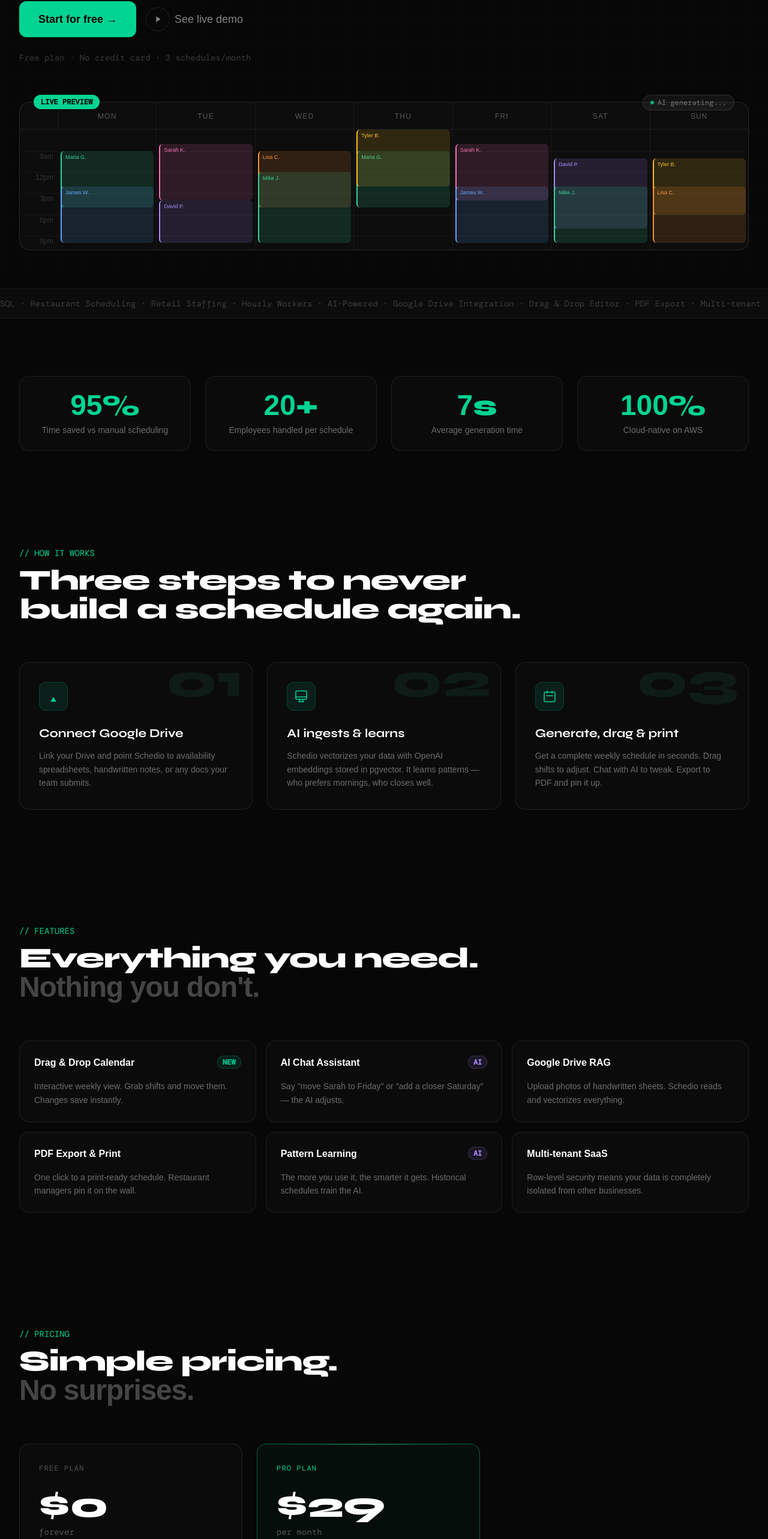
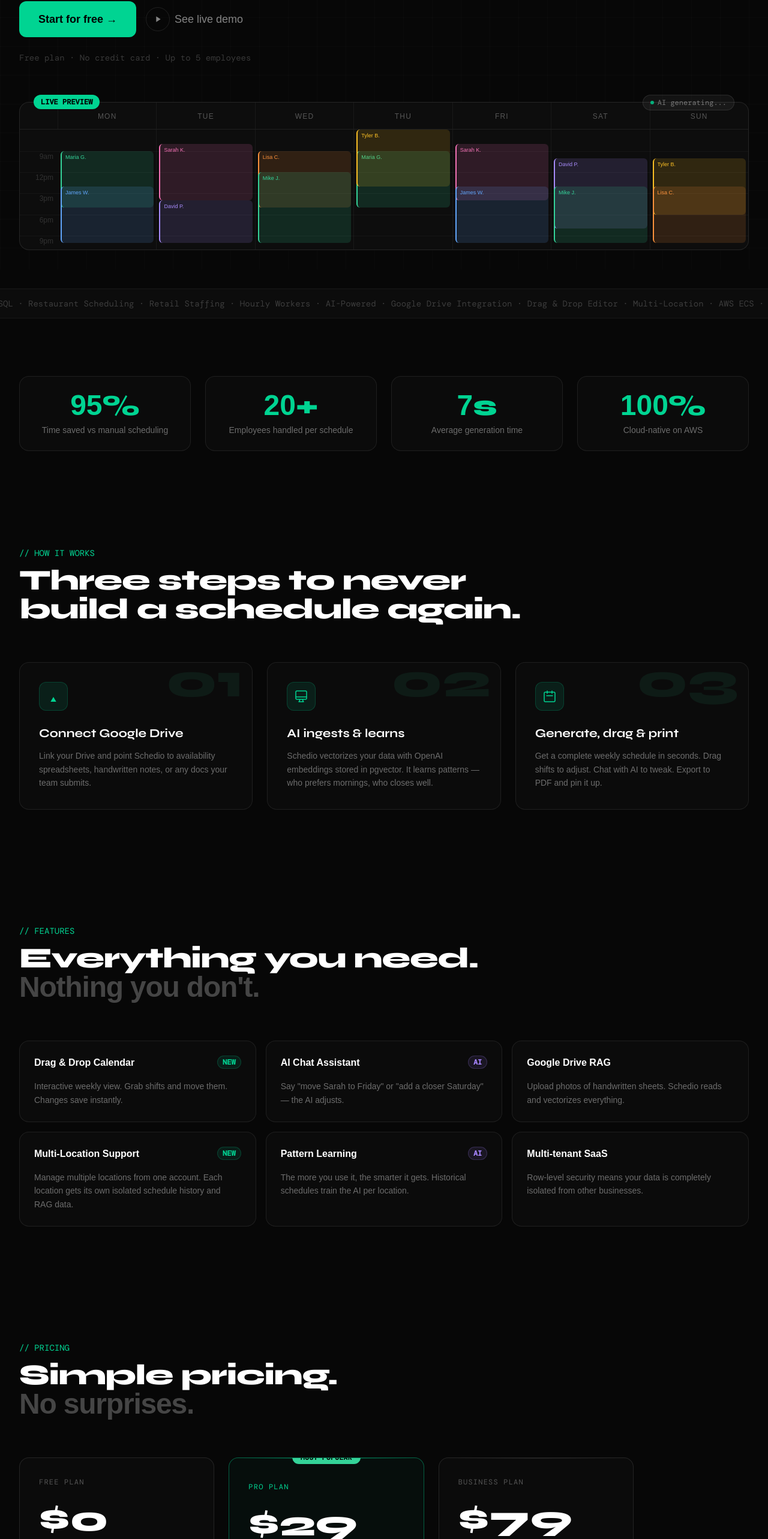
Before and after one commit to tjkimcloud/shift-scheduler-ai, a Next.js app in the folder frontend/: page / in a window 1280 px wide. Shown: the part 816-3382 px from the top of the page at 60% size. Built offline with nearby package versions, Linux system fonts and the light colour scheme; a web font is replaced by a local one.

Commit message:
update pricing page with three plans

```diff
--- a/frontend/app/page.tsx
+++ b/frontend/app/page.tsx
@@ -40,7 +40,6 @@ function ScheduleDemo() {
 
   return (
     <div className="relative w-full rounded-2xl overflow-hidden border border-white/10 bg-[#0d0d0d]" style={{ fontFamily: 'DM Mono, monospace' }}>
-      {/* Header */}
       <div className="flex border-b border-white/8">
         <div className="w-16 shrink-0 border-r border-white/5" />
         {DAYS.map(d => (
@@ -49,17 +48,12 @@ function ScheduleDemo() {
           </div>
         ))}
       </div>
-
-      {/* Grid */}
       <div className="relative" style={{ height: 200 }}>
-        {/* Hour lines */}
         {[9, 12, 15, 18, 21].map(h => (
           <div key={h} className="absolute left-0 right-0 border-t border-white/4 flex items-center" style={{ top: `${((h - START_HOUR) / TOTAL_HOURS) * 100}%` }}>
             <span className="text-white/15 text-xs w-16 text-right pr-2">{h > 12 ? `${h-12}pm` : h === 12 ? '12pm' : `${h}am`}</span>
           </div>
         ))}
-
-        {/* Columns */}
         <div className="absolute inset-0 flex ml-16">
           {DAYS.map(day => (
             <div key={day} className="flex-1 relative border-r border-white/5 last:border-0">
@@ -258,6 +252,22 @@ export default function Home() {
           top: -10px;
           right: 16px;
         }
+
+        .plan-popular {
+          position: absolute;
+          top: -12px;
+          left: 50%;
+          transform: translateX(-50%);
+          background: #34d399;
+          color: black;
+          font-size: 11px;
+          font-weight: 800;
+          padding: 3px 14px;
+          border-radius: 999px;
+          font-family: 'DM Mono', monospace;
+          letter-spacing: 0.05em;
+          white-space: nowrap;
+        }
       `}</style>
 
       {/* Cursor glow */}
@@ -306,9 +316,7 @@ export default function Home() {
             <a href="#tech" className="text-sm text-white/40 hover:text-white transition-colors">Technology</a>
           </div>
           <div className="flex items-center gap-3">
-            <Link href="/login" className="text-sm text-white/40 hover:text-white transition-colors">
-              Sign in
-            </Link>
+            <Link href="/login" className="text-sm text-white/40 hover:text-white transition-colors">Sign in</Link>
             <Link href="/register" className="btn-primary text-sm bg-emerald-400 text-black font-bold px-5 py-2 rounded-xl">
               Get started free →
             </Link>
@@ -317,7 +325,6 @@ export default function Home() {
 
         {/* Hero */}
         <section className="relative grid-bg px-8 pt-20 pb-8 max-w-7xl mx-auto">
-          {/* Glow orbs */}
           <div className="absolute top-0 left-1/4 w-[500px] h-[500px] bg-emerald-500/6 rounded-full blur-3xl pointer-events-none" style={{ animation: 'glow-pulse 4s ease infinite' }} />
           <div className="absolute top-20 right-1/4 w-[300px] h-[300px] bg-blue-500/4 rounded-full blur-3xl pointer-events-none" style={{ animation: 'glow-pulse 6s ease infinite 2s' }} />
 
@@ -354,11 +361,10 @@ export default function Home() {
             </div>
 
             <p className="fade-up-5 mono text-sm text-white/20">
-              Free plan · No credit card · 3 schedules/month
+              Free plan · No credit card · Up to 5 employees
             </p>
           </div>
 
-          {/* Live schedule demo */}
           <div className="fade-up-5 mt-16 relative">
             <div className="absolute -top-3 left-6 bg-emerald-400 text-black text-xs font-black px-3 py-1 rounded-full mono z-10">
               LIVE PREVIEW
@@ -374,7 +380,7 @@ export default function Home() {
         {/* Ticker */}
         <div className="border-y border-white/5 py-3 my-8 ticker-wrap bg-white/2">
           <div className="ticker mono text-sm text-white/20">
-            {Array(6).fill('Restaurant Scheduling · Retail Staffing · Hourly Workers · AI-Powered · Google Drive Integration · Drag & Drop Editor · PDF Export · Multi-tenant · AWS ECS · PostgreSQL · ').join('')}
+            {Array(6).fill('Restaurant Scheduling · Retail Staffing · Hourly Workers · AI-Powered · Google Drive Integration · Drag & Drop Editor · Multi-Location · AWS ECS · PostgreSQL · ').join('')}
           </div>
         </div>
 
@@ -410,25 +416,19 @@ export default function Home() {
                 step: '01',
                 title: 'Connect Google Drive',
                 desc: 'Link your Drive and point Schedio to availability spreadsheets, handwritten notes, or any docs your team submits.',
-                icon: (
-                  <svg className="w-6 h-6" viewBox="0 0 24 24" fill="currentColor"><path d="M6.28 3l5.72 9.9L6.28 3zm5.72 9.9L7.28 21H16.72l-4.72-8.1zm5.72-9.9L12 12.9 17.72 3H12z"/></svg>
-                )
+                icon: (<svg className="w-6 h-6" viewBox="0 0 24 24" fill="currentColor"><path d="M6.28 3l5.72 9.9L6.28 3zm5.72 9.9L7.28 21H16.72l-4.72-8.1zm5.72-9.9L12 12.9 17.72 3H12z"/></svg>)
               },
               {
                 step: '02',
                 title: 'AI ingests & learns',
                 desc: 'Schedio vectorizes your data with OpenAI embeddings stored in pgvector. It learns patterns — who prefers mornings, who closes well.',
-                icon: (
-                  <svg className="w-6 h-6" fill="none" viewBox="0 0 24 24" stroke="currentColor"><path strokeLinecap="round" strokeLinejoin="round" strokeWidth={1.5} d="M9.75 17L9 20l-1 1h8l-1-1-.75-3M3 13h18M5 17h14a2 2 0 002-2V5a2 2 0 00-2-2H5a2 2 0 00-2 2v10a2 2 0 002 2z" /></svg>
-                )
+                icon: (<svg className="w-6 h-6" fill="none" viewBox="0 0 24 24" stroke="currentColor"><path strokeLinecap="round" strokeLinejoin="round" strokeWidth={1.5} d="M9.75 17L9 20l-1 1h8l-1-1-.75-3M3 13h18M5 17h14a2 2 0 002-2V5a2 2 0 00-2-2H5a2 2 0 00-2 2v10a2 2 0 002 2z" /></svg>)
               },
               {
                 step: '03',
                 title: 'Generate, drag & print',
                 desc: 'Get a complete weekly schedule in seconds. Drag shifts to adjust. Chat with AI to tweak. Export to PDF and pin it up.',
-                icon: (
-                  <svg className="w-6 h-6" fill="none" viewBox="0 0 24 24" stroke="currentColor"><path strokeLinecap="round" strokeLinejoin="round" strokeWidth={1.5} d="M8 7V3m8 4V3m-9 8h10M5 21h14a2 2 0 002-2V7a2 2 0 00-2-2H5a2 2 0 00-2 2v12a2 2 0 002 2z" /></svg>
-                )
+                icon: (<svg className="w-6 h-6" fill="none" viewBox="0 0 24 24" stroke="currentColor"><path strokeLinecap="round" strokeLinejoin="round" strokeWidth={1.5} d="M8 7V3m8 4V3m-9 8h10M5 21h14a2 2 0 002-2V7a2 2 0 00-2-2H5a2 2 0 00-2 2v12a2 2 0 002 2z" /></svg>)
               },
             ].map((item, i) => (
               <div key={i} className="card-hover relative border border-white/8 rounded-2xl p-8 bg-white/2 overflow-hidden">
@@ -455,8 +455,8 @@ export default function Home() {
               { title: 'Drag & Drop Calendar', desc: 'Interactive weekly view. Grab shifts and move them. Changes save instantly.', tag: 'NEW' },
               { title: 'AI Chat Assistant', desc: 'Say "move Sarah to Friday" or "add a closer Saturday" — the AI adjusts.', tag: 'AI' },
               { title: 'Google Drive RAG', desc: 'Upload photos of handwritten sheets. Schedio reads and vectorizes everything.', tag: null },
-              { title: 'PDF Export & Print', desc: 'One click to a print-ready schedule. Restaurant managers pin it on the wall.', tag: null },
-              { title: 'Pattern Learning', desc: 'The more you use it, the smarter it gets. Historical schedules train the AI.', tag: 'AI' },
+              { title: 'Multi-Location Support', desc: 'Manage multiple locations from one account. Each location gets its own isolated schedule history and RAG data.', tag: 'NEW' },
+              { title: 'Pattern Learning', desc: 'The more you use it, the smarter it gets. Historical schedules train the AI per location.', tag: 'AI' },
               { title: 'Multi-tenant SaaS', desc: 'Row-level security means your data is completely isolated from other businesses.', tag: null },
             ].map((f, i) => (
               <div key={i} className="card-hover border border-white/8 rounded-2xl p-6 bg-white/2 group">
@@ -481,14 +481,22 @@ export default function Home() {
             <h2 className="display text-5xl font-black tracking-tight">Simple pricing.<br /><span className="text-white/25">No surprises.</span></h2>
           </div>
 
-          <div className="grid md:grid-cols-2 gap-6 max-w-3xl">
+          <div className="grid md:grid-cols-3 gap-6 max-w-5xl">
+
             {/* Free */}
             <div className="card-hover border border-white/10 rounded-2xl p-8 bg-white/2">
               <div className="mono text-xs text-white/30 uppercase tracking-widest mb-6">Free Plan</div>
               <div className="display text-6xl font-black mb-1">$0</div>
               <p className="text-white/30 text-sm mono mb-8">forever</p>
               <div className="space-y-3 mb-10">
-                {['3 schedules / month', 'Google Drive integration', 'AI schedule generation', 'Drag & drop editor', 'PDF export'].map(f => (
+                {[
+                  'Up to 5 employees',
+                  '1 location',
+                  'Google Drive integration',
+                  'AI schedule generation',
+                  'Drag & drop editor',
+                  'Print & export',
+                ].map(f => (
                   <div key={f} className="flex items-center gap-3 text-sm text-white/50">
                     <svg className="w-4 h-4 text-emerald-400 shrink-0" fill="none" viewBox="0 0 24 24" stroke="currentColor"><path strokeLinecap="round" strokeLinejoin="round" strokeWidth={2.5} d="M5 13l4 4L19 7" /></svg>
                     {f}
@@ -503,12 +511,20 @@ export default function Home() {
             {/* Pro */}
             <div className="card-hover relative border border-emerald-400/40 rounded-2xl p-8 bg-emerald-400/4 overflow-hidden">
               <div className="absolute top-0 left-0 right-0 h-px bg-gradient-to-r from-transparent via-emerald-400/50 to-transparent" />
-              <div className="mono text-xs text-emerald-400 uppercase tracking-widest mb-6">Pro Plan</div>
+              <div className="plan-popular">MOST POPULAR</div>
+              <div className="mono text-xs text-emerald-400 uppercase tracking-widest mb-6 mt-2">Pro Plan</div>
               <div className="display text-6xl font-black mb-1">$29</div>
               <p className="text-white/30 text-sm mono mb-8">per month</p>
               <div className="space-y-3 mb-10">
-                {['Unlimited schedules', 'Everything in Free', 'AI chat assistant', 'Pattern learning', 'Schedule history', 'Priority support'].map(f => (
-                  <div key={f} className="flex items-center gap-3 text-sm text-white/60">
+                {[
+                  'Unlimited employees',
+                  '1 location',
+                  'Everything in Free',
+                  'AI chat assistant',
+                  'Schedule history & RAG',
+                  'Priority support',
+                ].map(f => (
+                  <div key={f} className="flex items-center gap-3 text-sm text-white/70">
                     <svg className="w-4 h-4 text-emerald-400 shrink-0" fill="none" viewBox="0 0 24 24" stroke="currentColor"><path strokeLinecap="round" strokeLinejoin="round" strokeWidth={2.5} d="M5 13l4 4L19 7" /></svg>
                     {f}
                   </div>
@@ -518,7 +534,39 @@ export default function Home() {
                 Start free trial →
               </Link>
             </div>
+
+            {/* Business */}
+            <div className="card-hover relative border border-white/10 rounded-2xl p-8 bg-white/2 overflow-hidden">
+              <div className="absolute top-0 left-0 right-0 h-px bg-gradient-to-r from-transparent via-white/10 to-transparent" />
+              <div className="mono text-xs text-white/30 uppercase tracking-widest mb-6">Business Plan</div>
+              <div className="display text-6xl font-black mb-1">$79</div>
+              <p className="text-white/30 text-sm mono mb-8">per month</p>
+              <div className="space-y-3 mb-10">
+                {[
+                  'Unlimited employees',
+                  'Unlimited locations',
+                  'Everything in Pro',
+                  'Per-location RAG history',
+                  'Isolated data per location',
+                  'Dedicated support',
+                ].map(f => (
+                  <div key={f} className="flex items-center gap-3 text-sm text-white/50">
+                    <svg className="w-4 h-4 text-emerald-400 shrink-0" fill="none" viewBox="0 0 24 24" stroke="currentColor"><path strokeLinecap="round" strokeLinejoin="round" strokeWidth={2.5} d="M5 13l4 4L19 7" /></svg>
+                    {f}
+                  </div>
+                ))}
+              </div>
+              <Link href="/register" className="block text-center border border-white/15 rounded-xl py-3.5 text-sm font-bold hover:border-white/30 transition-colors">
+                Get started →
+              </Link>
+            </div>
+
           </div>
+
+          {/* Plan comparison note */}
+          <p className="mono text-white/20 text-xs mt-8 max-w-5xl">
+            * Multi-location plans keep each location's schedule history and AI data fully isolated — no cross-location data bleed.
+          </p>
         </section>
 
         {/* CTA */}
```
